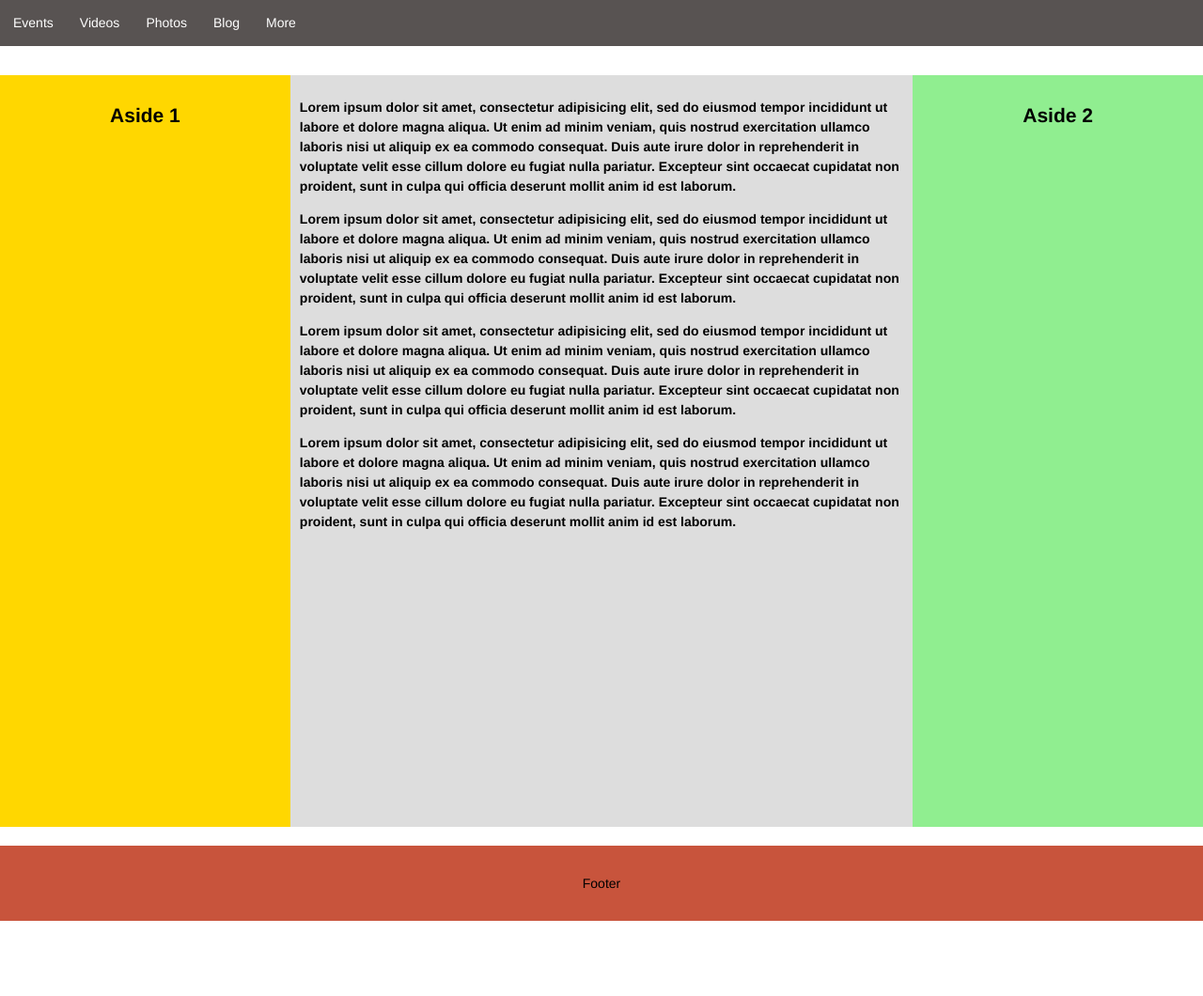
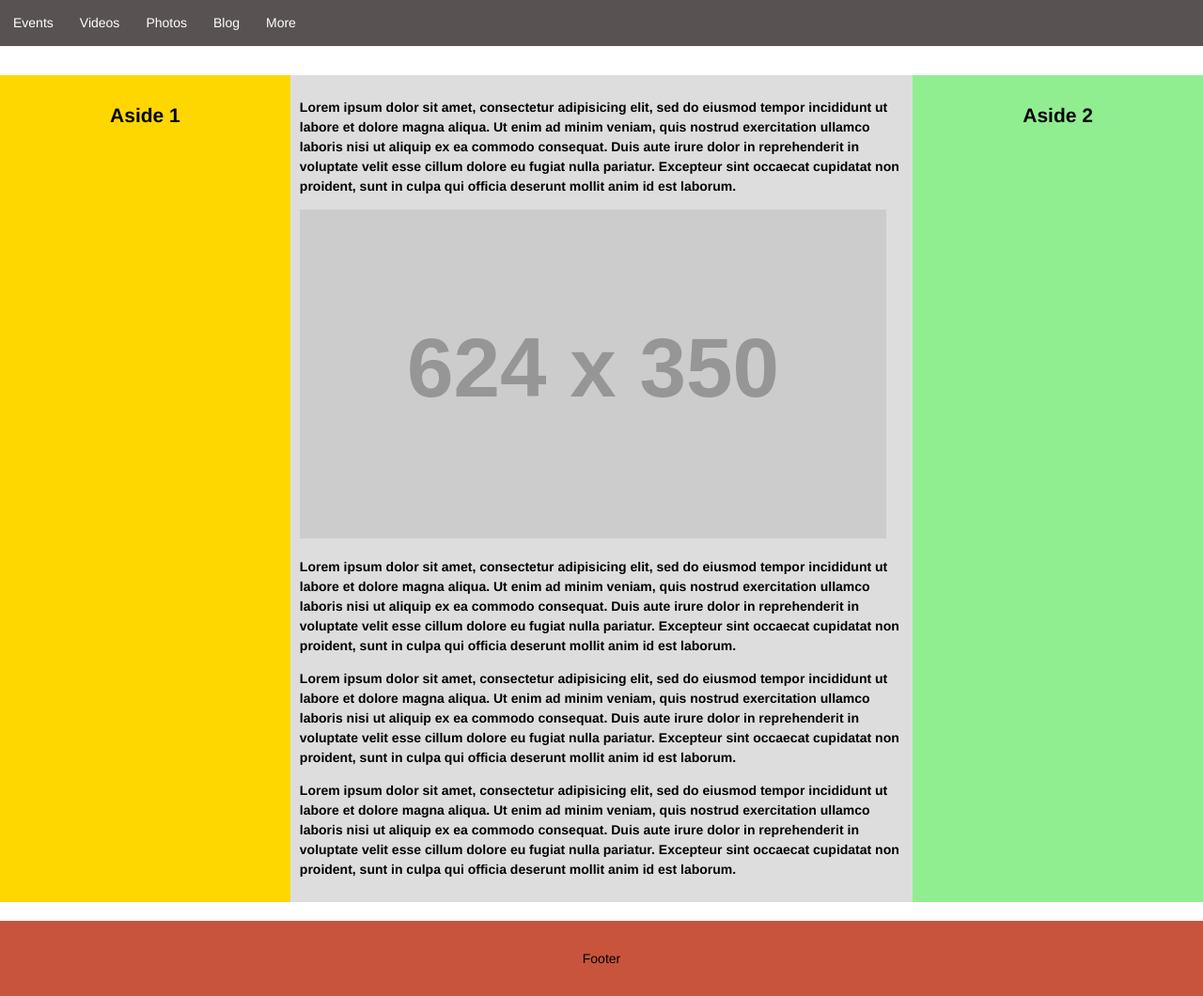
Before and after one commit to yes-me/basic-flex-layout, a plain HTML site: page index.html in a window 1280 px wide. Shown: the whole page at 94% size. Before the commit the page ends 980 px from the top, so only its background shows below. Drawn offline with Linux system fonts and the light colour scheme; placeholder pictures from the web are drawn by us.

Commit message:
update index.html

```diff
--- a/index.html
+++ b/index.html
@@ -5,7 +5,7 @@
         <meta http-equiv="content-type" content="text/html; charset=UTF-8">
         <meta name="viewport" content="width=device-width, initial-scale=1, minimal-ui">
 
-        <title>Pin and un-pin DOM element onScroll</title>
+        <title>Basic flex layout</title>
 
 
 	    <link rel="stylesheet" type="text/css" media="all" href="styles/main.css" />
@@ -28,6 +28,8 @@
         <article class="main">
           <div class="content">
 			 <p>Lorem ipsum dolor sit amet, consectetur adipisicing elit, sed do eiusmod tempor incididunt ut labore et dolore magna aliqua. Ut enim ad minim veniam, quis nostrud exercitation ullamco laboris nisi ut aliquip ex ea commodo consequat. Duis aute irure dolor in reprehenderit in voluptate velit esse cillum dolore eu fugiat nulla pariatur. Excepteur sint occaecat cupidatat non proident, sunt in culpa qui officia deserunt mollit anim id est laborum.</p>
+
+			  <img src="http://placehold.it/624x350">
 			 <p>Lorem ipsum dolor sit amet, consectetur adipisicing elit, sed do eiusmod tempor incididunt ut labore et dolore magna aliqua. Ut enim ad minim veniam, quis nostrud exercitation ullamco laboris nisi ut aliquip ex ea commodo consequat. Duis aute irure dolor in reprehenderit in voluptate velit esse cillum dolore eu fugiat nulla pariatur. Excepteur sint occaecat cupidatat non proident, sunt in culpa qui officia deserunt mollit anim id est laborum.</p>
 			 <p>Lorem ipsum dolor sit amet, consectetur adipisicing elit, sed do eiusmod tempor incididunt ut labore et dolore magna aliqua. Ut enim ad minim veniam, quis nostrud exercitation ullamco laboris nisi ut aliquip ex ea commodo consequat. Duis aute irure dolor in reprehenderit in voluptate velit esse cillum dolore eu fugiat nulla pariatur. Excepteur sint occaecat cupidatat non proident, sunt in culpa qui officia deserunt mollit anim id est laborum.</p>
 
```
